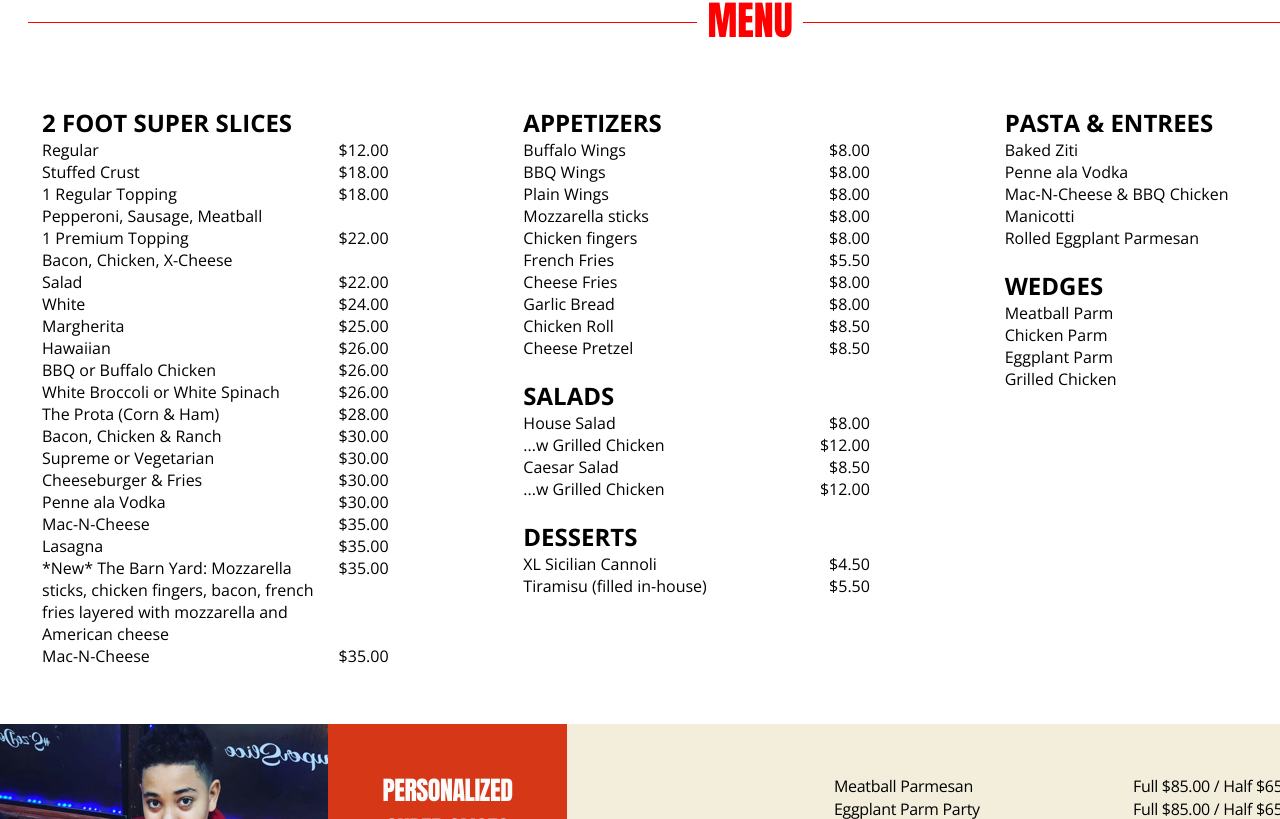
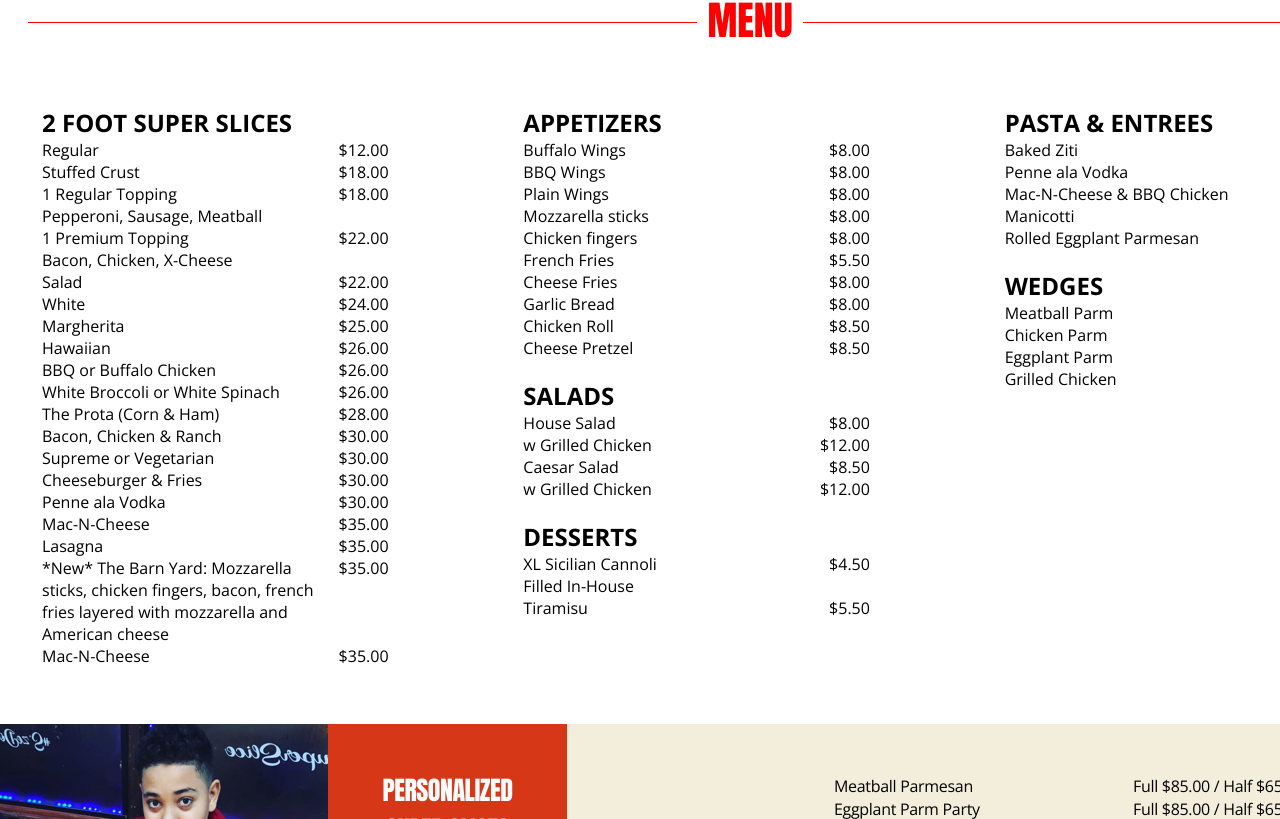
Before and after one commit to juniperalcorn/pizza-barn, a React (Create React App) app: page / in a window 1280 px wide. Shown: the part 707-1526 px from the top of the page. Built offline with nearby package versions, Linux system fonts and the light colour scheme.

Commit message:
import two sizes for OpenSans, use size 100 for light text lines in menu

```diff
--- a/src/components/menu/Menu.css
+++ b/src/components/menu/Menu.css
@@ -1,3 +1,6 @@
+@import url('https://fonts.googleapis.com/css?family=Open+Sans');
+@import url('https://fonts.googleapis.com/css?family=Open+Sans:300');
+
 .menu_main_container {
     display: flex;
     flex-direction: column;
@@ -89,6 +92,11 @@ ul {
       font-family: 'Open Sans', sans-serif;
   }
 
+  .fine_print {
+        font-family: 'Open Sans', sans-serif;
+        font-weight: 300;
+  }
+
 /* --- ITEMS with PRICES on SAME LINE SPACED APART ENDS HERE --- */
 
 .superslices_menu_section {
--- a/src/components/menu/Menu.js
+++ b/src/components/menu/Menu.js
@@ -19,75 +19,83 @@ export default class Menu extends Component {
                     </li>
                     <li className="list">
                         <i className='item'>Stuffed Crust</i>
-                        <i className="price"> $18.00</i>
+                        <i className="price">$18.00</i>
                     </li>
                     <li className="list">
-                        <i className='item'>1 Regular Topping<br />Pepperoni, Sausage, Meatball</i>
-                        <i className="price"> $18.00</i>
+                        <i className='item'>1 Regular Topping</i>
+                        <i className="price">$18.00</i>
                     </li>
                     <li className="list">
-                        <i className='item'>1 Premium Topping<br />Bacon, Chicken, X-Cheese</i>
-                        <i className="price"> $22.00</i>
+                        <i className='item fine_print'>Pepperoni, Sausage, Meatball</i>
+                        <i className="price"></i>
+                    </li>
+                    <li className="list">
+                        <i className='item'>1 Premium Topping</i>
+                        <i className="price">$22.00</i>
+                    </li>
+                    <li className="list">
+                        <i className='item'>Bacon, Chicken, X-Cheese</i>
+                        <i className="price"></i>
                     </li>
                     <li className="list">
                         <i className='item'>Salad</i>
-                        <i className="price"> $22.00</i>
+                        <i className="price">$22.00</i>
                     </li>
                     <li className="list">
                         <i className='item'>White</i>
-                        <i className="price"> $24.00</i>
+                        <i className="price">$24.00</i>
                     </li>
                     <li className="list">
                         <i className='item'>Margherita</i>
-                        <i className="price"> $25.00</i>
+                        <i className="price">$25.00</i>
                     </li>
                     <li className="list">
                         <i className='item'>Hawaiian</i>
-                        <i className="price"> $26.00</i>
+                        <i className="price">$26.00</i>
                     </li>
                     <li className="list">
                         <i className='item'>BBQ or Buffalo Chicken</i>
-                        <i className="price"> $26.00</i>
+                        <i className="price">$26.00</i>
                     </li>
                     <li className="list">
                         <i className='item'>White Broccoli or White Spinach</i>
-                        <i className="price"> $26.00</i>
+                        <i className="price">$26.00</i>
                     </li>
                     <li className="list">
                         <i className='item'>The Prota (Corn &amp; Ham)</i>
-                        <i className="price"> $28.00</i>
+                        <i className="price">$28.00</i>
                     </li>
                     <li className="list">
                         <i className='item'>Bacon, Chicken &amp; Ranch</i>
-                        <i className="price"> $30.00</i>
+                        <i className="price">$30.00</i>
                     </li>
                     <li className="list">
                         <i className='item'>Supreme or Vegetarian</i>
-                        <i className="price"> $30.00</i>
+                        <i className="price">$30.00</i>
                     </li>
                     <li className="list">
                         <i className='item'>Cheeseburger &amp; Fries</i>
-                        <i className="price"> $30.00</i>
+                        <i className="price">$30.00</i>
                     </li>
                     <li className="list">
                         <i className='item'>Penne ala Vodka</i>
-                        <i className="price"> $30.00</i>
+                        <i className="price">$30.00</i>
                     </li>
                     <li className="list">
                         <i className='item'>Mac-N-Cheese</i>
-                        <i className="price"> $35.00</i>
+                        <i className="price">$35.00</i>
                     </li>
                     <li className="list">
                         <i className='item'>Lasagna</i>
-                        <i className="price"> $35.00</i>
+                        <i className="price">$35.00</i>
                     </li>
                     <li className="list">
                         <i className='item'>*New* The Barn Yard: Mozzarella sticks, chicken fingers, bacon, french fries layered with mozzarella and American cheese</i>
-                        <i className="price"> $35.00</i>
+                        <i className="price">$35.00</i>
                     </li>
                     <li className="list">
                         <i className='item'>Mac-N-Cheese</i>
-                        <i className="price"> $35.00</i>
+                        <i className="price">$35.00</i>
                     </li>
                     </ul>
                 </div>
@@ -101,39 +109,39 @@ export default class Menu extends Component {
                     </li>
                     <li className="list">
                         <i className='item'>BBQ Wings</i>
-                        <i className="price"> $8.00</i>
+                        <i className="price">$8.00</i>
                     </li>
                     <li className="list">
                         <i className='item'>Plain Wings</i>
-                        <i className="price"> $8.00</i>
+                        <i className="price">$8.00</i>
                     </li>
                     <li className="list">
                         <i className='item'>Mozzarella sticks</i>
-                        <i className="price"> $8.00</i>
+                        <i className="price">$8.00</i>
                     </li>
                     <li className="list">
                         <i className='item'>Chicken fingers</i>
-                        <i className="price"> $8.00</i>
+                        <i className="price">$8.00</i>
                     </li>
                     <li className="list">
                         <i className='item'>French Fries</i>
-                        <i className="price"> $5.50</i>
+                        <i className="price">$5.50</i>
                     </li>
                     <li className="list">
                         <i className='item'>Cheese Fries</i>
-                        <i className="price"> $8.00</i>
+                        <i className="price">$8.00</i>
                     </li>
                     <li className="list">
                         <i className='item'>Garlic Bread</i>
-                        <i className="price"> $8.00</i>
+                        <i className="price">$8.00</i>
                     </li>
                     <li className="list">
                         <i className='item'>Chicken Roll</i>
-                        <i className="price"> $8.50</i>
+                        <i className="price">$8.50</i>
                     </li>
                     <li className="list">
                         <i className='item'>Cheese Pretzel</i>
-                        <i className="price"> $8.50</i>
+                        <i className="price">$8.50</i>
                     </li>
                     </ul>
                 </div>
@@ -146,16 +154,16 @@ export default class Menu extends Component {
                         <i className="price">$8.00</i>
                     </li>
                     <li className="list">
-                        <i className='item'>...w Grilled Chicken</i>
-                        <i className="price"> $12.00</i>
+                        <i className='item'><span className='fine_print'>w Grilled Chicken</span></i>
+                        <i className="price">$12.00</i>
                     </li>
                     <li className="list">
                         <i className='item'>Caesar Salad</i>
-                        <i className="price"> $8.50</i>
+                        <i className="price">$8.50</i>
                     </li>
                     <li className="list">
-                        <i className='item'>...w Grilled Chicken</i>
-                        <i className="price"> $12.00</i>
+                        <i className='item'><span className='fine_print'>w Grilled Chicken</span></i>
+                        <i className="price">$12.00</i>
                     </li>
                     </ul>
                 </div>
@@ -165,10 +173,16 @@ export default class Menu extends Component {
                     <li className="list">
                         <i className='item'>XL Sicilian Cannoli</i>
                         <i className="price">$4.50</i>
+
                     </li>
                     <li className="list">
-                        <i className='item'>Tiramisu (filled in-house)</i>
-                        <i className="price"> $5.50</i>
+                        <i className='item'>Filled In-House</i>
+                        <i className="price"></i>
+
+                    </li>
+                    <li className="list">
+                        <i className='item'>Tiramisu</i>
+                        <i className="price">$5.50</i>
                     </li>
                     </ul>
                 </div>
@@ -181,19 +195,19 @@ export default class Menu extends Component {
                     </li>
                     <li className="list">
                         <i className='item'>Penne ala Vodka</i>
-                        <i className="price"> $15.00</i>
+                        <i className="price">$15.00</i>
                     </li>
                     <li className="list">
                         <i className='item'>Mac-N-Cheese &amp; BBQ Chicken</i>
-                        <i className="price"> $17.00</i>
+                        <i className="price">$17.00</i>
                     </li>
                     <li className="list">
                         <i className='item'>Manicotti</i>
-                        <i className="price"> $16.00</i>
+                        <i className="price">$16.00</i>
                     </li>
                     <li className="list">
                         <i className='item'>Rolled Eggplant Parmesan</i>
-                        <i className="price"> $17.00</i>
+                        <i className="price">$17.00</i>
                     </li>
                     </ul>
                 </div>
@@ -206,15 +220,15 @@ export default class Menu extends Component {
                         </li>
                         <li className="list">
                             <i className='item'>Chicken Parm</i>
-                            <i className="price"> $12.00</i>
+                            <i className="price">$12.00</i>
                         </li>
                         <li className="list">
                             <i className='item'>Eggplant Parm</i>
-                            <i className="price"> $13.00</i>
+                            <i className="price">$13.00</i>
                         </li>
                         <li className="list">
                             <i className='item'>Grilled Chicken</i>
-                            <i className="price"> $13.00</i>
+                            <i className="price">$13.00</i>
                         </li>
                     </ul>
                 </div>
```
